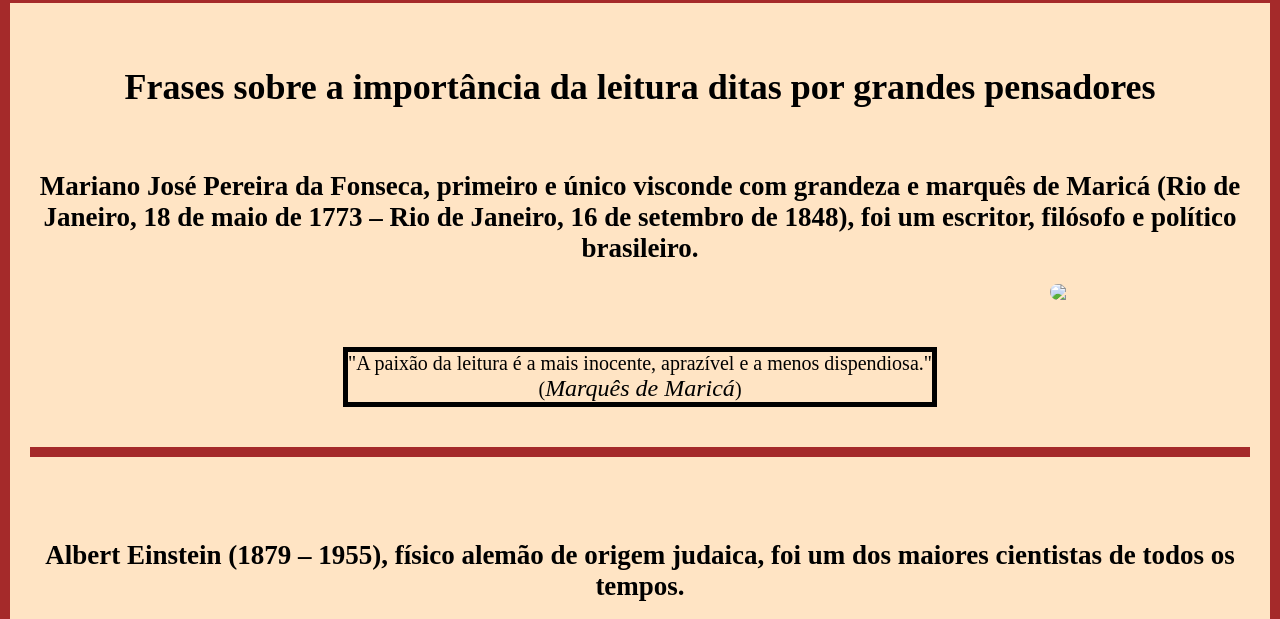
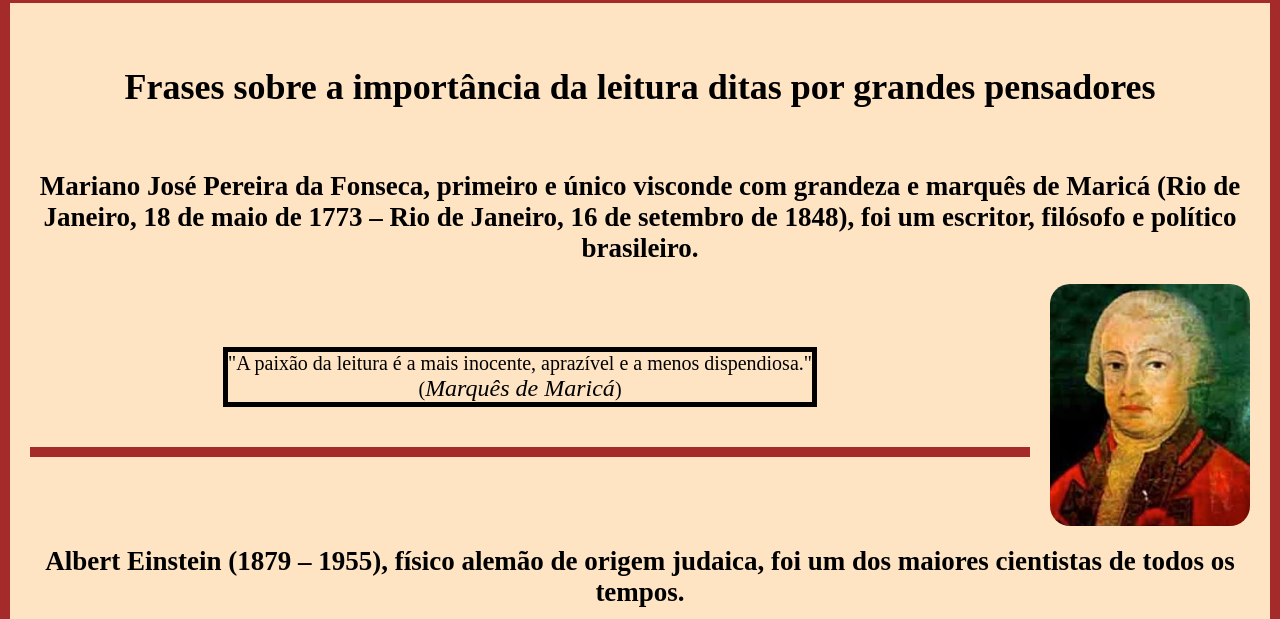
Before and after one commit to Karine-yes/mundo-dos-livros, a plain HTML site: page index.html in a window 1280 px wide. Shown: the part 132-751 px from the top of the page. Drawn offline with Linux system fonts and the light colour scheme.

Commit message:
Add files via upload

```diff
--- a/index.html
+++ b/index.html
@@ -24,7 +24,7 @@
                 <h1>Frases sobre a importância da leitura ditas por grandes pensadores  </h1>
                 <br><br><br>
                 <h2>Mariano José Pereira da Fonseca, primeiro e único visconde com grandeza e marquês de Maricá (Rio de Janeiro, 18 de maio de 1773 – Rio de Janeiro, 16 de setembro de 1848), foi um escritor, filósofo e político brasileiro.</h2>
-                <img class="img-postagem1" src="imagens.png/mm.jpg">
+                <img class="img-postagem1" src="imagens.png/Marquês de Maricá.jpg">
                 <br><br><br>
                 <p class="texto">
                    "A paixão da leitura é a mais inocente, aprazível e a menos dispendiosa." <br>(<span class="black">Marquês de Maricá</span>)
```
